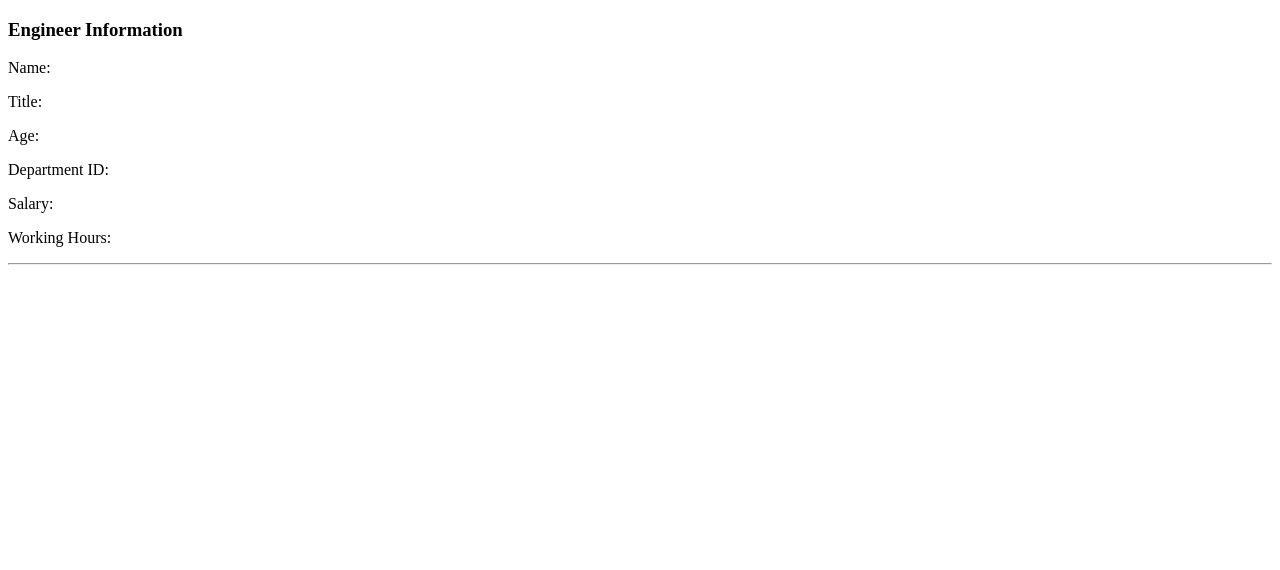
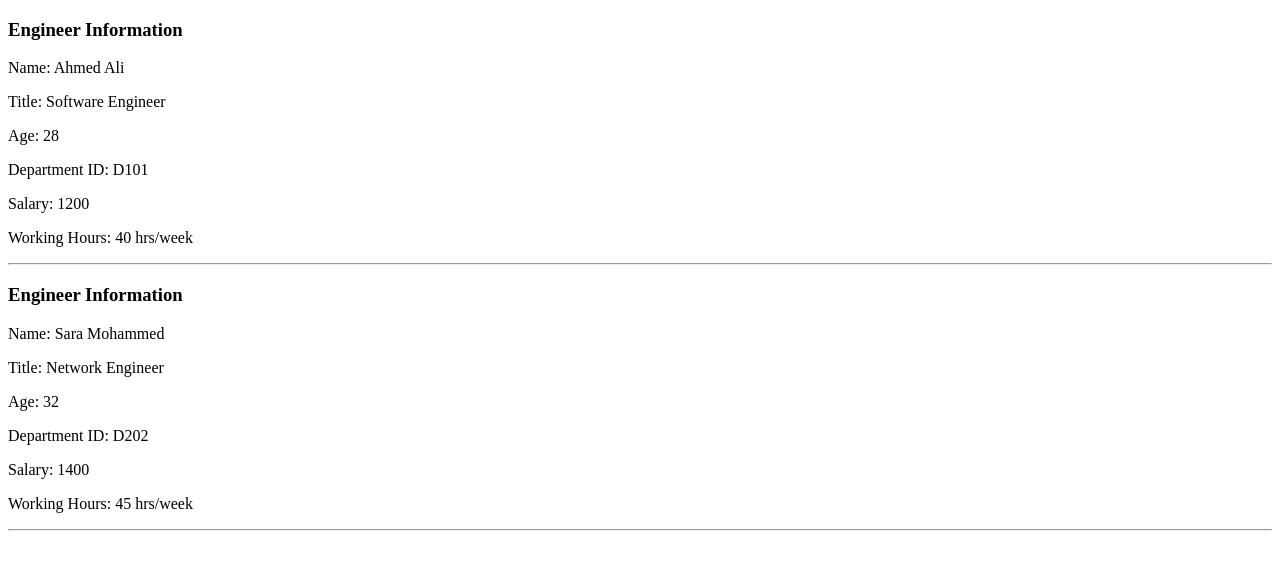
Before and after one commit to Rehabalnairi/jsAssignment, a plain HTML site: page index.html in a window 1280 px wide. Drawn offline with Linux system fonts and the light colour scheme.

Commit message:
extends class

```diff
--- a/index.html
+++ b/index.html
@@ -16,6 +16,6 @@
         <p>Working Hours: <span class="hours"></span></p>
         <hr>
     </div>
-    <script src="main.js"></script>
+    <script src="js/main.js"></script>
 </body>
 </html>
--- a/js/main.js
+++ b/js/main.js
@@ -0,0 +1,44 @@
+//Create a class called Human with basic properties such as name, age, and ID.
+class Human {
+    constructor(name, age, id) {
+        this.name = name;
+        this.age = age;
+        this.id = id;
+    }
+}
+
+class Engineer extends Human {
+    constructor(name, age, id, title, departmentId, salary, workingHours) {
+        super(name, age, id);
+        this.title = title;
+        this.departmentId = departmentId;
+        this.salary = salary;
+        this.workingHours = workingHours;
+    }
+}
+
+// 3. Engineer objects
+const engineers = [
+    new Engineer("Ahmed Ali", 28, 1, "Software Engineer", "D101", 1200, "40 hrs/week"),
+    new Engineer("Sara Mohammed", 32, 2, "Network Engineer", "D202", 1400, "45 hrs/week")
+];
+
+const container = document.getElementById("engineer-container");
+
+engineers.forEach((eng, index) => {
+    const div = index === 0 ? container : container.cloneNode(true);
+
+    div.querySelector(".name").textContent = eng.name;
+    div.querySelector(".title").textContent = eng.title;
+    div.querySelector(".age").textContent = eng.age;
+    div.querySelector(".department").textContent = eng.departmentId;
+    div.querySelector(".salary").textContent = eng.salary;
+    div.querySelector(".hours").textContent = eng.workingHours;
+
+    if (index !== 0) {
+        document.body.appendChild(div);
+    }
+});
+console.log("JavaScript is working!");
+console.log(engineers);
+console.log(document.getElementById("engineer-container"));
```
